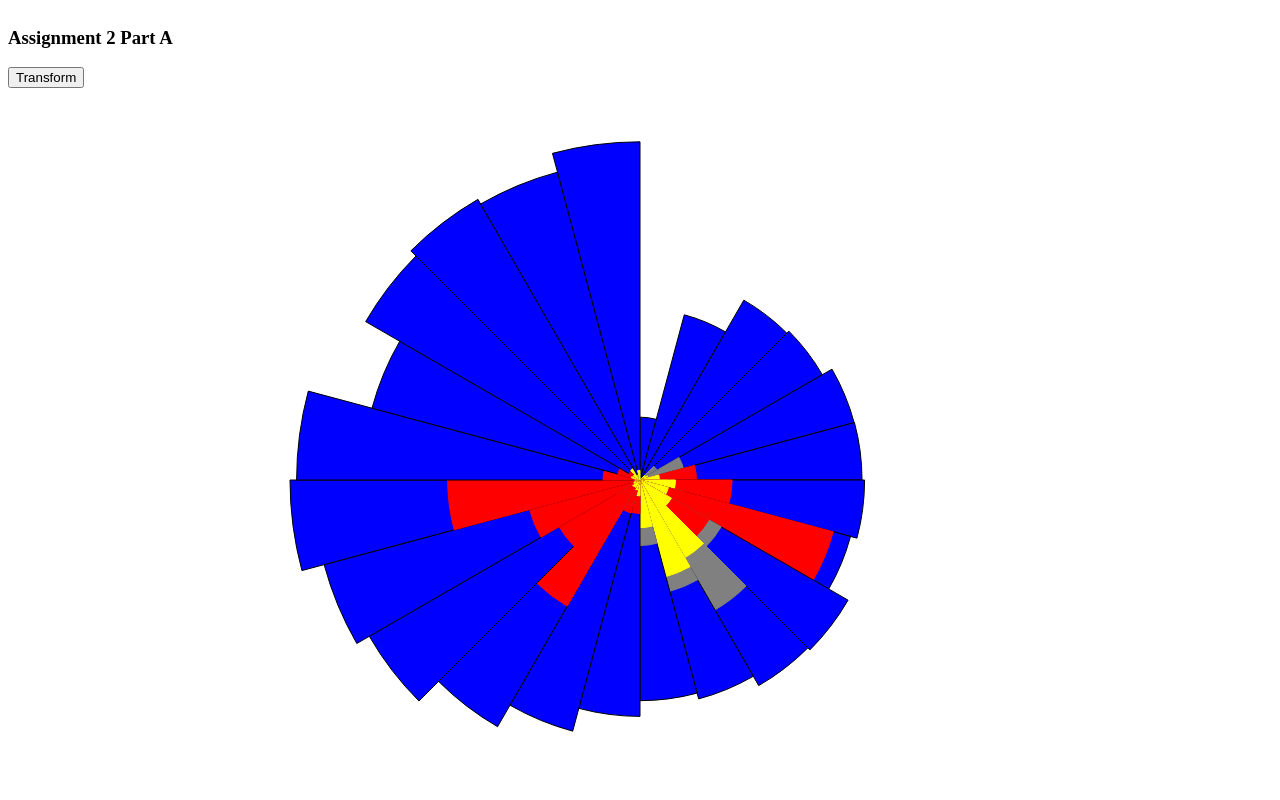
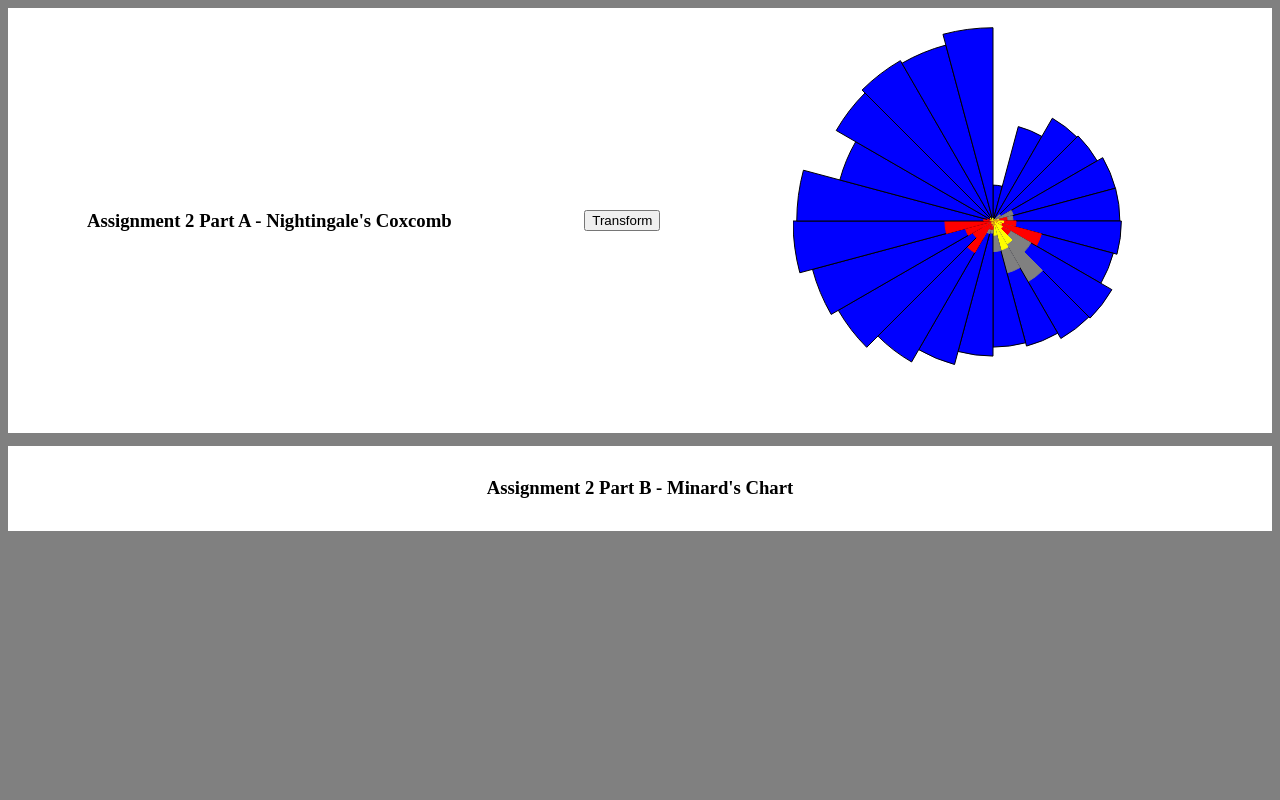
Before and after one commit to alcarasj/data-visualization, a Flask app: page / in a window 1280 px wide. Run offline with Flask 2, Linux system fonts and the light colour scheme; some libraries are stand-ins or nearby versions.

Commit message:
Begin part B.

```diff
--- a/templates/index.html
+++ b/templates/index.html
@@ -6,18 +6,26 @@
 <style>
 </style>
 </head>
-<body style="position:fixed; top:0; bottom:0; left:0; right:0;">
-<h3>Assignment 2 Part A</h3>
+<body style="position:fixed; top:0; bottom:0; left:0; right:0; background-color: grey">
+  <div id="part-a" style="display: flex; align-items: center; justify-content: space-around;  padding: 1%; background-color: white;">
+  <h3>Assignment 2 Part A - Nightingale's Coxcomb</h3>
   <button type="button" id="transform-button">Transform</button>
-<div id="root" style="height: 100%; display: flex; align-items: center; justify-content: center;">
-  <animateTransform attributeName="transform"
-                    attributeType="XML"
-                    type="rotate"
-                    from="0 60 70"
-                    to="360 60 70"
-                    dur="10s"
-                    repeatCount="indefinite"/>
   </div>
+  <div id="part-b" style="display: flex; align-items: center; flex-direction: column; justify-content: space-around; margin-top: 1%; padding: 1%; background-color: white;">
+  <h3>Assignment 2 Part B - Minard's Chart</h3>
+  </div>
+
+
+
+
+
+
+
+
+
+
+
+
 <script>
   data = JSON.parse({{ data|tojson }});
 
@@ -33,62 +41,78 @@
   maxInjuryDeaths = Math.max(...injuryDeaths);
   maxOtherDeaths = Math.max(...otherDeaths);
 
-  var svgContainer = d3.select("#root").append("svg")
-                       .attr("id", "graph")
-                       .attr("width", "800px")
-                       .attr("height", "800px");
+  const renderPartA = (event) => {
+    var svgContainer = d3.select("#part-a").append("svg")
+                     .attr("id", "graph-1")
+                     .attr("width", "400px")
+                     .attr("height", "400px");
     var arcGenerator = d3.arc();
     var startAngle = 0;
 
     // Display data.
     for (var i = 0; i < data.length; i++) {
       endAngle = (2 * Math.PI * (i + 1))/data.length;
-    svgContainer.append('path')
-                .attr('transform', 'translate(' + [400, 400] + ')')
+      var circle = svgContainer.append('path')
+                  .attr('transform', 'translate(' + [200, 200] + ')')
                   .attr('fill', 'blue')
                   .attr('stroke', 'black')
+                  .attr('class', 'graph-1')
                   .attr('d', arcGenerator({
                     innerRadius: 0,
-                  outerRadius: armySizes[i] * 350 / maxArmySize,
+                    outerRadius: armySizes[i] * 200 / maxArmySize,
                     startAngle,
                     endAngle
                   }));
       svgContainer.append('path')
-                .attr('transform', 'translate(' + [400, 400] + ')')
+                  .attr('transform', 'translate(' + [200, 200] + ')')
                   .attr('fill', 'grey')
                   .attr('stroke', 'grey')
                   .attr('d', arcGenerator({
                     innerRadius: 0,
-                  outerRadius: zymoticDeaths[i] * 150 / maxZymoticDeaths,
+                    outerRadius: zymoticDeaths[i] * 70 / maxZymoticDeaths,
                     startAngle,
                     endAngle
                   }));
       svgContainer.append('path')
-                .attr('transform', 'translate(' + [400, 400] + ')')
+                  .attr('transform', 'translate(' + [200, 200] + ')')
                   .attr('fill', 'red')
                   .attr('stroke', 'red')
                   .attr('d', arcGenerator({
                     innerRadius: 0,
-                  outerRadius: injuryDeaths[i] * 200 / maxInjuryDeaths,
+                    outerRadius: injuryDeaths[i] * 50 / maxInjuryDeaths,
                     startAngle,
                     endAngle
                   }));
       svgContainer.append('path')
-                .attr('transform', 'translate(' + [400, 400] + ')')
+                  .attr('transform', 'translate(' + [200, 200] + ')')
                   .attr('fill', 'yellow')
                   .attr('stroke', 'yellow')
                   .attr('d', arcGenerator({
                     innerRadius: 0,
-                  outerRadius: otherDeaths[i] * 100 / maxOtherDeaths,
+                    outerRadius: otherDeaths[i] * 30 / maxOtherDeaths,
                     startAngle,
                     endAngle
                   }));
       startAngle = endAngle;
     }
+  }
 
-  $('transform-button').on('click', (element) => {
-    $('.graph').css('transform', '')
-    $('.graph').css('transform', 'rotate(20deg)')
+  const renderPartB = (event) => {
+    var svgContainer2 = d3.select("#root").append("svg")
+                      .attr("id", "graph-2")
+                      .attr("width", "800px")
+                      .attr("height", "800px");
+  };
+
+  $('#transform-button').on('click', (event) => {
+    debugger;
+    $('#graph-1').css('transform', '')
+    $('#graph-1').css('transform', 'zoom(150%)')
+  });
+
+  $('document').ready(() => {
+    renderPartA();
+    renderPartB();
   });
 
 
```
Lines whose indentation alone changed are shown as unchanged.
